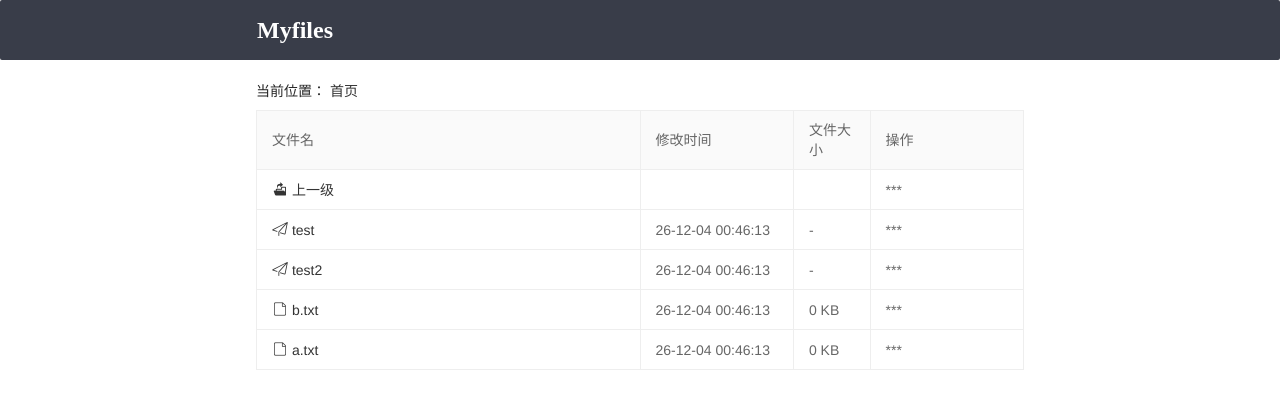
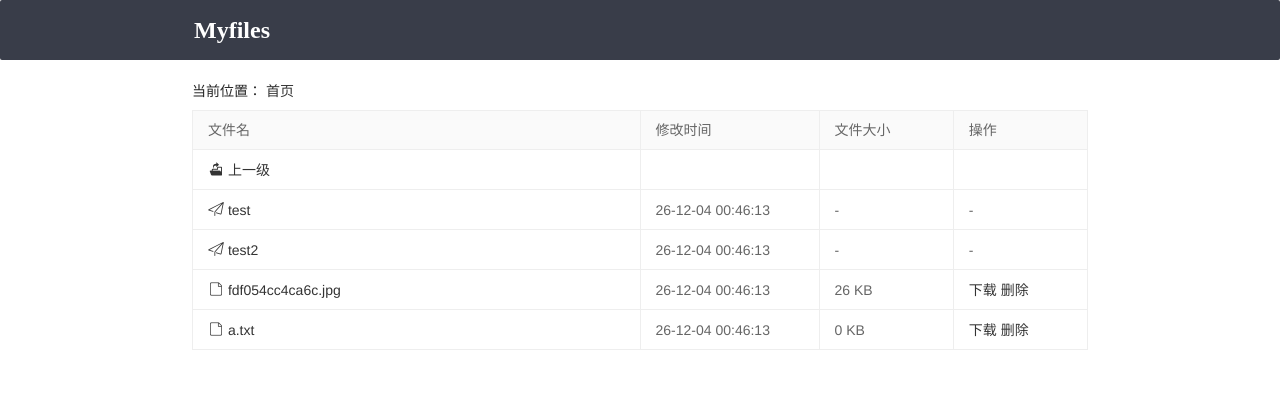
Before and after one commit to hityne/myfiles, a Django app: page / in a window 1280 px wide. Shown: the top 409 px of the page. Run offline with Django 3.2, Linux system fonts and the light colour scheme.

Commit message:
添加删除功能

```diff
--- a/index/urls.py
+++ b/index/urls.py
@@ -1,7 +1,17 @@
 from django.urls import path, re_path, include
 from . import views
+from django.views.static import serve
+from myfiles import settings
 
 urlpatterns = [
     #path('', views.index),
+    re_path(r'^del', views.delete),
+    re_path(r'^(?P<path>.+\.jpg)', serve, {"document_root":settings.REPO_ROOT}),
+    re_path(r'^(?P<path>.+\.jpeg)', serve, {"document_root":settings.REPO_ROOT}),
+    re_path(r'^(?P<path>.+\.gif)', serve, {"document_root":settings.REPO_ROOT}),
+    re_path(r'^(?P<path>.+\.png)', serve, {"document_root":settings.REPO_ROOT}),
+    re_path(r'^(?P<path>.+\.mp4)', serve, {"document_root":settings.REPO_ROOT}),
     re_path(r'^(.*)$', views.deep),
+
+
 ]
--- a/index/views.py
+++ b/index/views.py
@@ -1,7 +1,7 @@
 import json
 import os
 import time
-from django.http import FileResponse
+from django.http import FileResponse, HttpResponseRedirect
 from django.shortcuts import HttpResponse
 from django.shortcuts import render
 # Create your views here.
@@ -18,17 +18,41 @@ def deep(request, name):
     repo_path = './myrepo'
     new_path = os.path.join(repo_path, name)
     if os.path.isfile(new_path):
+        if new_path.endswith('.jpg'):
+            return render(request, 'img.html', {'data': {'name': name}})
         # 读取文件
-        file = open(new_path, 'rb')
-        response = FileResponse(file)
+        else:
+            file = open(new_path, 'rb')
+            response = FileResponse(file)
 
-        # 使用urlquote对文件名称进行编码
-        name = name[name.rfind('/') + 1:]
-        response['Content-Disposition'] = 'attachment;filename="%s"' % urlquote(name)
+            # 使用urlquote对文件名称进行编码
+            name = name[name.rfind('/') + 1:]
+            response['Content-Disposition'] = 'attachment;filename="%s"' % urlquote(name)
 
-        return response
+            return response
     elif os.path.isdir(new_path):
         data = get_data(repo_path, name)
         return render(request, 'index.html', {'data': data})
     else:
         return HttpResponse('查无此文件')
+
+
+def img(request):
+    # data = get_data('./myrepo', '')
+    return render(request, 'img.html', locals())
+
+
+def delete(request):
+    a = request.GET.get('a')
+    print(a)
+    b = request.GET.get('b')
+
+    print(b)
+    repo_path = './myrepo'
+    new_path = os.path.join(repo_path, a, b)
+    if os.path.exists(new_path):
+        print(new_path)
+        os.remove(new_path)
+        return HttpResponseRedirect('/'+a)
+    else:
+        return HttpResponse("没有此文件！")
--- a/myfiles/settings.py
+++ b/myfiles/settings.py
@@ -9,7 +9,7 @@ https://docs.djangoproject.com/en/3.2/topics/settings/
 For the full list of settings and their values, see
 https://docs.djangoproject.com/en/3.2/ref/settings/
 """
-
+import os
 from pathlib import Path
 
 # Build paths inside the project like this: BASE_DIR / 'subdir'.
@@ -125,3 +125,6 @@ STATIC_URL = '/static/'
 # https://docs.djangoproject.com/en/3.2/ref/settings/#default-auto-field
 
 DEFAULT_AUTO_FIELD = 'django.db.models.BigAutoField'
+
+REPO_URL = '/myrepo/'
+REPO_ROOT = os.path.join(BASE_DIR, 'myrepo')
--- a/templates/index.html
+++ b/templates/index.html
@@ -10,7 +10,7 @@
 <div>
 
     <ul class="layui-nav" style="padding-left:0;">
-<div style="width: 60%; margin: 0 auto;">
+<div style="width: 70%; margin: 0 auto;">
   <li class="layui-nav-item">
     <a href="/" style="margin-left:0;padding-left:5px; font-size:x-large;color:white; font-family:'Microsoft YaHei UI'; font-weight: bold;">Myfiles</a>
 {#      <span class="layui-badge">9</span>#}
@@ -32,7 +32,7 @@
 
 
 </div>
-<div style="width: 60%; margin: 0 auto; margin-top: 20px;">
+<div style="width: 70%; margin: 0 auto; margin-top: 20px;">
     <div>
         <span>当前位置：</span><span>
         <a href="/">首页</a></span>
@@ -52,23 +52,23 @@
         <tr>
           <th style="width: 50%;">文件名</th>
           <th style="width: 20%;">修改时间</th>
-          <th style="width: 10%;">文件大小</th>
-            <th style="width: 20%;">操作</th>
+          <th style="width: 15%;">文件大小</th>
+            <th style="width: 15%;">操作</th>
         </tr>
       </thead>
       <tbody>
        <tr>
           <td><a href="{% if data.path|length > 1 %}{% for each in data.path|slice:"0:-1" %}/{{ each }} {% endfor %}{% else %}/{% endif %}"><i class="layui-icon layui-icon-export"></i> 上一级 </a></td>
-          <td>{{ each.time }}</td>
-          <td>{{ each.size }}</td>
-           <td>***</td>
+          <td></td>
+          <td></td>
+           <td></td>
         </tr>
       {% for each in  data.dirs %}
            <tr>
           <td><a href="{{ each.path }}/{{ each.name }}"><i class="layui-icon layui-icon-release"></i>  {{ each.name }}</a></td>
           <td>{{ each.time }}</td>
           <td>{{ each.size }}</td>
-           <td>***</td>
+           <td> - </td>
         </tr>
       {% endfor %}
        {% for each in data.files %}
@@ -76,7 +76,7 @@
             <td><a href="{{ each.path }}/{{ each.name }}"><i class="layui-icon layui-icon-file"></i>  {{ each.name }}</a></td>
           <td>{{ each.time }}</td>
           <td>{{ each.size }}</td>
-           <td>***</td>
+           <td><a download href="{{ each.path }}/{{ each.name }}">下载</a> <a href="/del?a={{ each.path }}&b={{ each.name }}" rel="external nofollow">删除</a></td>
         </tr>
       {% endfor %}
 
```
Also changed, not shown: myrepo/b.txt (deleted), myrepo/fdf054cc4ca6c.jpg (added).
